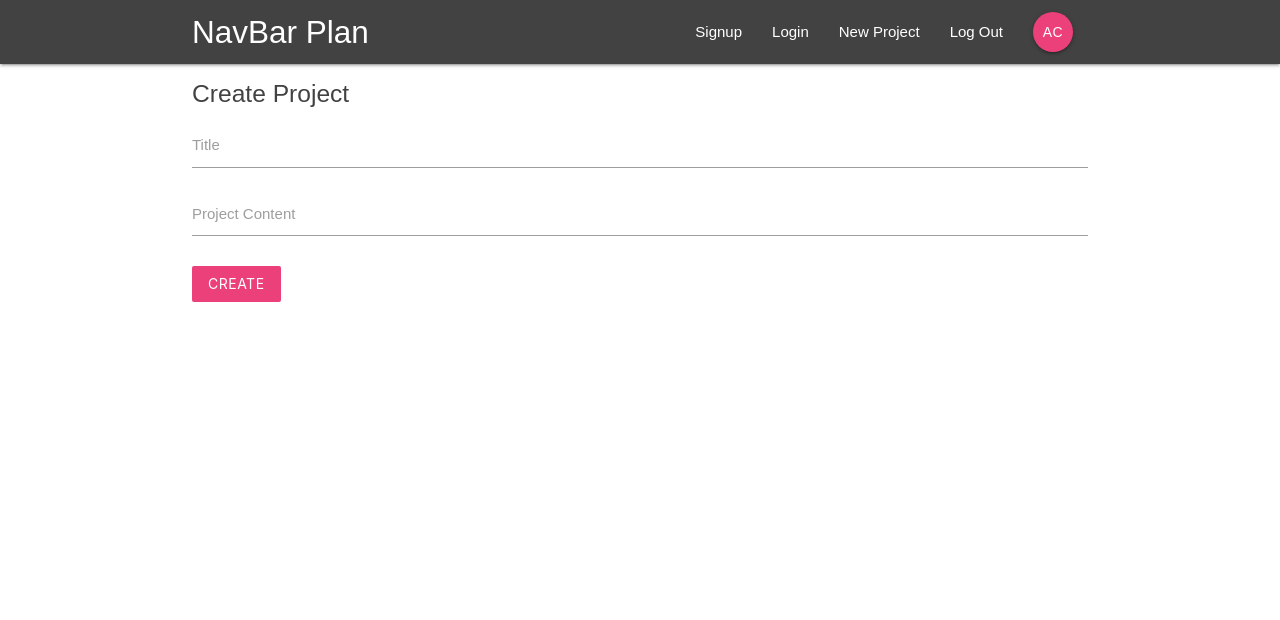
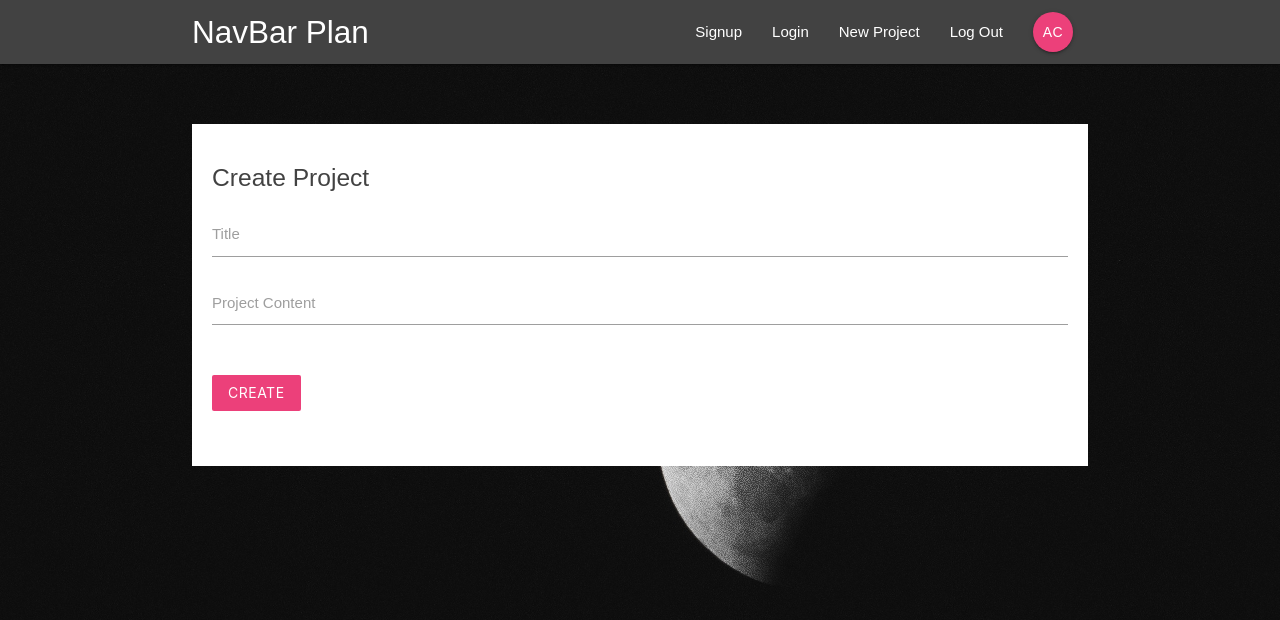
Before and after one commit to acfromspace/reactreduxfirebaseapp, a React (Create React App) app in the folder app/: page /create in a window 1280 px wide. Shown: the top 620 px of the page. Built offline with nearby package versions, Linux system fonts and the light colour scheme.

Commit message:
[+] 2 bgs, operational NavBar, css

```diff
--- a/app/src/components/layout/Navbar.js
+++ b/app/src/components/layout/Navbar.js
@@ -7,7 +7,7 @@ const Navbar = () => {
   return (
     <nav className="nav-wrapper grey darken-3">
       <div className="container">
-        <Link to="/" className="brand-logo">
+        <Link to="/" className="brand-logo left">
           NavBar Plan
         </Link>
         <SignedInLinks />
--- a/app/src/components/layout/SignedInLinks.js
+++ b/app/src/components/layout/SignedInLinks.js
@@ -5,7 +5,7 @@ const SignedInLinks = () => {
   return (
     <ul className="right">
       <li>
-        <NavLink to="/">New Project</NavLink>
+        <NavLink to="/create">New Project</NavLink>
       </li>
       <li>
         <NavLink to="/">Log Out</NavLink>
--- a/app/src/components/layout/SignedOutLinks.js
+++ b/app/src/components/layout/SignedOutLinks.js
@@ -5,10 +5,10 @@ const SignedInLinks = () => {
   return (
     <ul className="right">
       <li>
-        <NavLink to="/">Signup</NavLink>
+        <NavLink to="/signup">Signup</NavLink>
       </li>
       <li>
-        <NavLink to="/">Login</NavLink>
+        <NavLink to="/signin">Login</NavLink>
       </li>
     </ul>
   );
--- a/app/src/index.css
+++ b/app/src/index.css
@@ -1,5 +1,41 @@
+html {
+  min-height: 100%;
+}
+
 body {
   margin: 0;
   padding: 0;
   font-family: sans-serif;
+  background: url(/img/moon-bg.png) no-repeat;
+  background-size: cover;
+  background-position: bottom;
+  background-color: #000000;
+  min-height: 100%;
 }
+
+form {
+  padding: 20px;
+  margin-top: 60px;
+}
+
+form button,
+form h5 {
+  margin: 20px 0;
+}
+
+/* Whatever is focused on, the line below turns a specific color */
+
+input[type="text"]:not(.browser-default):focus:not([readonly]),
+input[type="email"]:not(.browser-default):focus:not([readonly]),
+input[type="password"]:not(.browser-default):focus:not([readonly]),
+textarea.materialize-textarea:focus:not([readonly]) {
+  border-color: #ec407a;
+  box-shadow: none;
+}
+
+input[type="text"]:not(.browser-default):focus:not([readonly]) + label,
+textarea.materialize-textarea:focus:not([readonly]) + label,
+input[type="email"]:not(.browser-default):focus:not([readonly]) + label,
+input[type="password"]:not(.browser-default):focus:not([readonly]) + label {
+  color: #ec407a !important;
+}
```
Also changed, not shown: app/public/img/moon-bg.png (added), app/public/img/nasa-bg.png (added).
